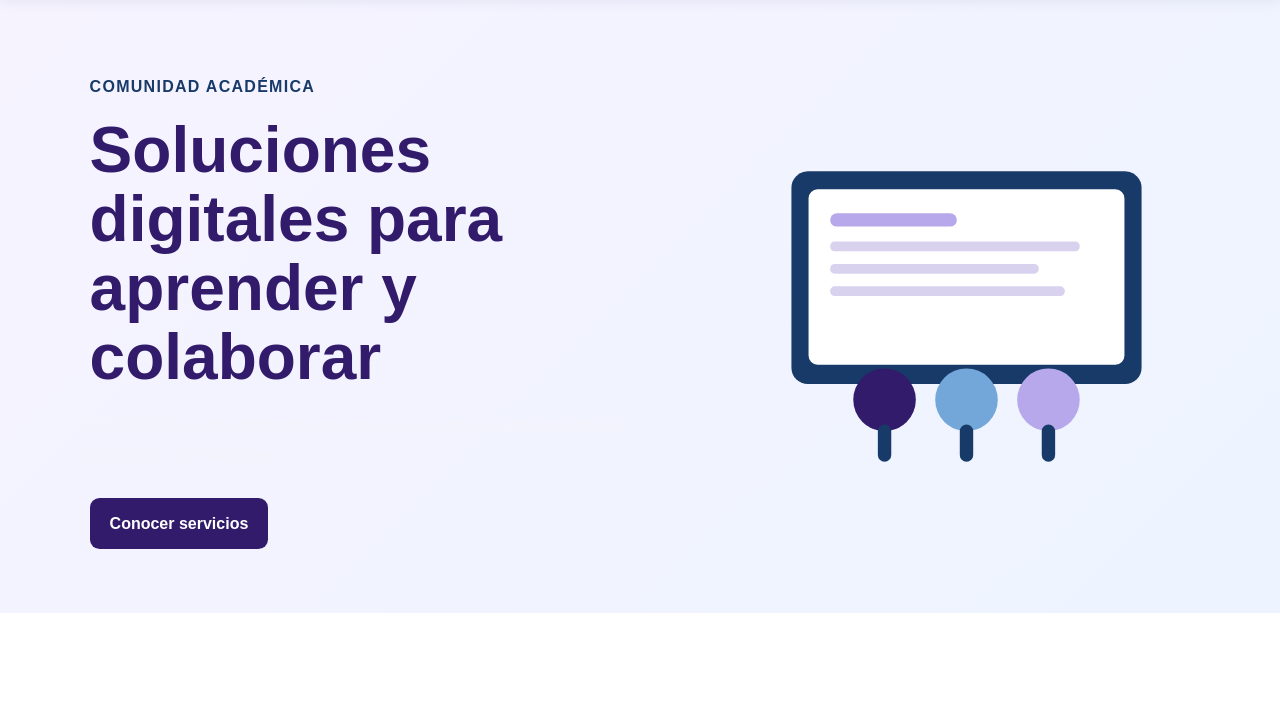
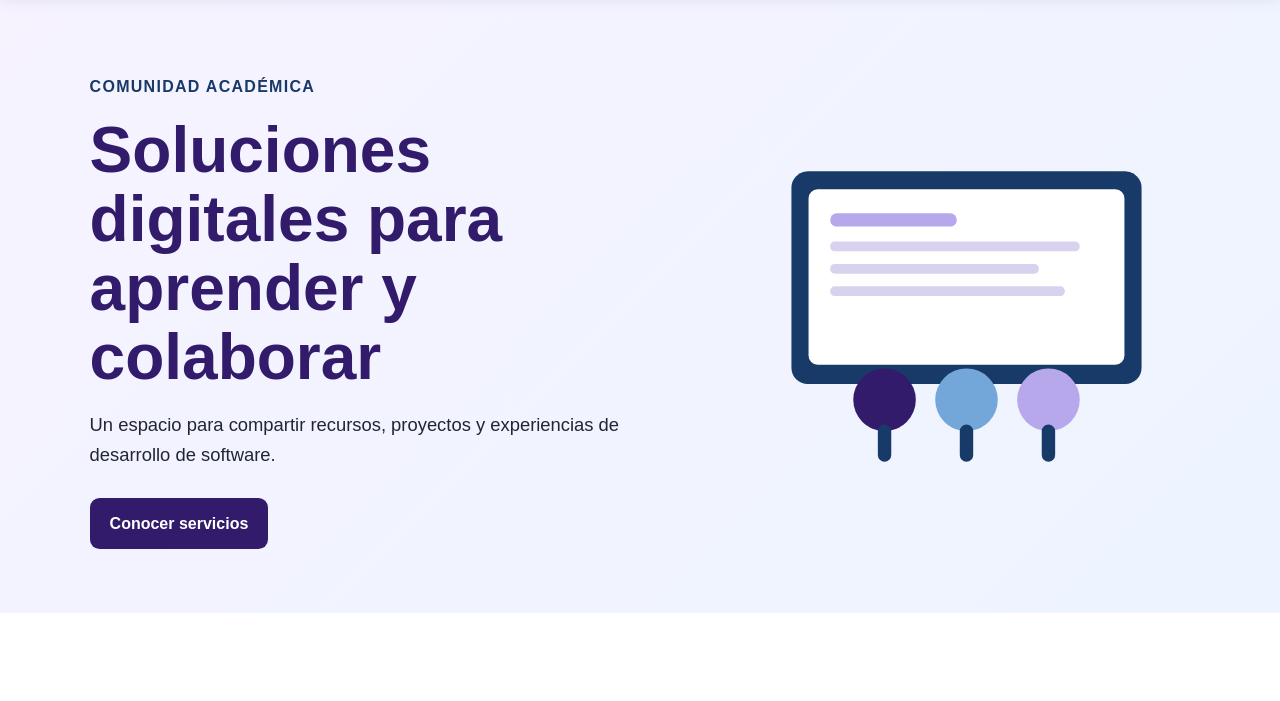
Before and after one commit to AdrianDLC28/Repositorio-Parcial-1-Adrian-De-La-Cruz, a plain HTML site: page index.html in a window 1280 px wide. Shown: the part 82-783 px from the top of the page. Drawn offline with Linux system fonts and the light colour scheme.

Commit message:
Se realizo un cambio en css styles

```diff
--- a/css/styles.css
+++ b/css/styles.css
@@ -92,7 +92,7 @@ nav a:hover {
 .hero__descripcion {
     max-width: 650px;
     margin-bottom: 1.8rem;
-    color: #f5f3fb;
+    color: #202634;
     font-size: 1.15rem;
 }
 
```
